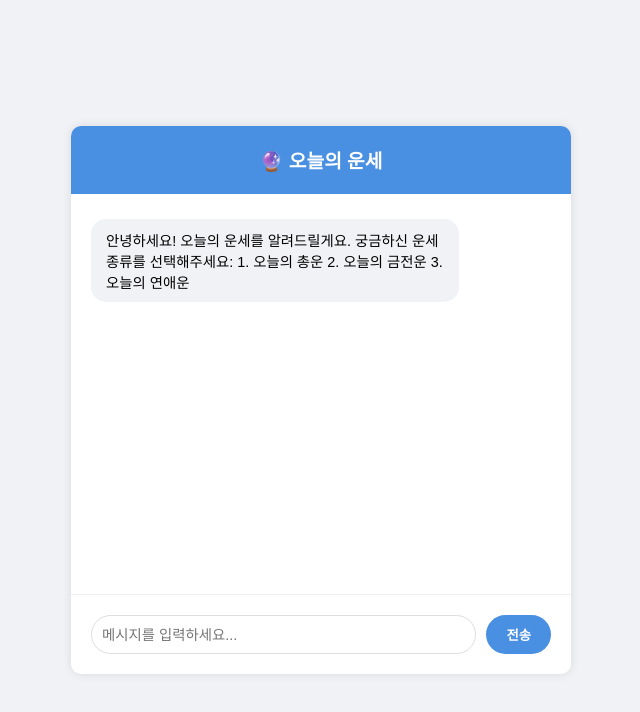
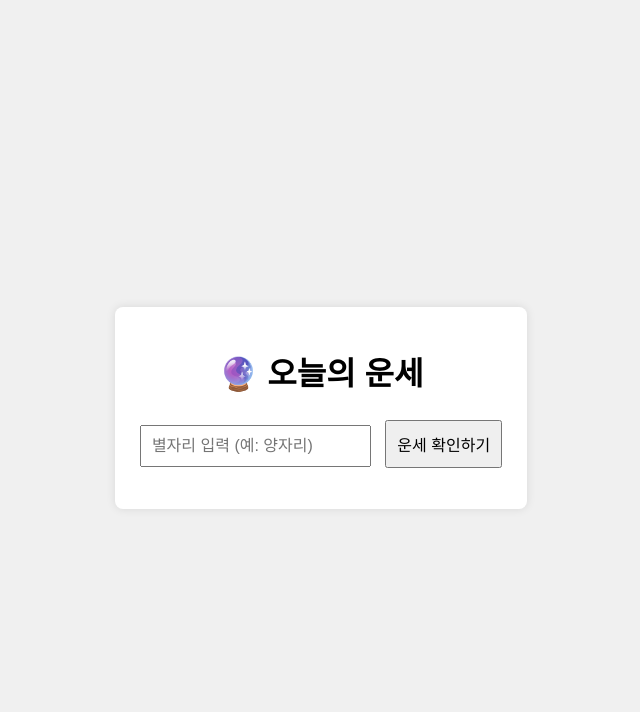
Before and after one commit to vlxjvkzdjxhe/vlxjvkzdjxhe.github.io, a plain HTML site: page docs/index.html in a window 1280 px wide. Shown: the whole page, without its empty margins (319-959 px from the left). Drawn offline with Linux system fonts and the light colour scheme.

Commit message:
Update index.html

```diff
--- a/docs/index.html
+++ b/docs/index.html
@@ -5,219 +5,62 @@
     <meta name="viewport" content="width=device-width, initial-scale=1.0">
     <title>오늘의 운세 챗봇</title>
     <style>
-        * {
-            margin: 0;
-            padding: 0;
-            box-sizing: border-box;
-        }
-
         body {
-            font-family: 'Noto Sans KR', sans-serif;
-            background-color: #f0f2f5;
+            font-family: Arial, sans-serif;
             display: flex;
             justify-content: center;
             align-items: center;
-            min-height: 100vh;
+            height: 100vh;
+            background-color: #f0f0f0;
+        }
+        .container {
+            text-align: center;
+            background: #fff;
             padding: 20px;
+            border-radius: 8px;
+            box-shadow: 0px 0px 10px rgba(0, 0, 0, 0.1);
         }
-
-        .chat-container {
-            width: 100%;
-            max-width: 500px;
-            background: white;
-            border-radius: 10px;
-            box-shadow: 0 0 10px rgba(0,0,0,0.1);
-            overflow: hidden;
-        }
-
-        .chat-header {
-            background: #4a90e2;
-            color: white;
-            padding: 20px;
-            text-align: center;
-            font-size: 1.2em;
-            font-weight: bold;
-        }
-
-        .chat-messages {
-            height: 400px;
-            overflow-y: auto;
-            padding: 20px;
-        }
-
-        .message {
-            margin-bottom: 15px;
-            display: flex;
-            flex-direction: column;
-        }
-
-        .message.bot {
-            align-items: flex-start;
-        }
-
-        .message.user {
-            align-items: flex-end;
-        }
-
-        .message-content {
-            max-width: 80%;
-            padding: 10px 15px;
-            border-radius: 15px;
-            font-size: 0.9em;
-            margin: 5px 0;
-        }
-
-        .bot .message-content {
-            background: #f0f2f5;
-        }
-
-        .user .message-content {
-            background: #4a90e2;
-            color: white;
-        }
-
-        .chat-input {
-            display: flex;
-            padding: 20px;
-            border-top: 1px solid #eee;
-        }
-
-        input[type="text"] {
-            flex: 1;
+        input, button {
             padding: 10px;
-            border: 1px solid #ddd;
-            border-radius: 20px;
-            margin-right: 10px;
-            font-size: 0.9em;
-        }
-
-        button {
-            padding: 10px 20px;
-            background: #4a90e2;
-            color: white;
-            border: none;
-            border-radius: 20px;
-            cursor: pointer;
-            font-weight: bold;
-        }
-
-        button:hover {
-            background: #357abd;
-        }
-
-        .loading {
-            display: none;
-            text-align: center;
-            padding: 10px;
-            font-style: italic;
-            color: #666;
+            margin: 5px;
+            font-size: 16px;
         }
     </style>
 </head>
 <body>
-    <div class="chat-container">
-        <div class="chat-header">
-            🔮 오늘의 운세
-        </div>
-        <div class="chat-messages" id="chatMessages">
-            <div class="message bot">
-                <div class="message-content">
-                    안녕하세요! 오늘의 운세를 알려드릴게요. 궁금하신 운세 종류를 선택해주세요:
-                    1. 오늘의 총운
-                    2. 오늘의 금전운
-                    3. 오늘의 연애운
-                </div>
-            </div>
-        </div>
-        <div class="loading" id="loading">
-            답변을 생성중입니다...
-        </div>
-        <div class="chat-input">
-            <input type="text" id="userInput" placeholder="메시지를 입력하세요...">
-            <button onclick="sendMessage()">전송</button>
-        </div>
+    <div class="container">
+        <h1>🔮 오늘의 운세</h1>
+        <input type="text" id="sign" placeholder="별자리 입력 (예: 양자리)">
+        <button onclick="getHoroscope()">운세 확인하기</button>
+        <p id="result"></p>
     </div>
 
     <script>
-        const API_URL = 'http://localhost:3000/api/fortune';
+        async function getHoroscope() {
+            const sign = document.getElementById("sign").value;
+            const resultElement = document.getElementById("result");
 
-        async function getFortune(type) {
+            if (!sign) {
+                resultElement.textContent = "별자리를 입력해 주세요!";
+                return;
+            }
+
+            resultElement.textContent = "운세를 가져오는 중...";
+
             try {
-                const response = await fetch(API_URL, {
-                    method: 'POST',
+                const response = await fetch("http://localhost:3000/api/horoscope", {
+                    method: "POST",
                     headers: {
-                        'Content-Type': 'application/json',
+                        "Content-Type": "application/json"
                     },
-                    body: JSON.stringify({ type })
+                    body: JSON.stringify({ sign })
                 });
-
-                if (!response.ok) {
-                    throw new Error('API 요청 실패');
-                }
-
                 const data = await response.json();
-                return data.fortune;
+                resultElement.textContent = data.horoscope || "운세를 가져올 수 없습니다.";
             } catch (error) {
-                console.error('API 요청 오류:', error);
-                return '죄송합니다. 일시적인 오류가 발생했습니다.';
+                resultElement.textContent = "오류가 발생했습니다. 다시 시도해 주세요.";
             }
         }
-
-        async function processUserInput(input) {
-            const cleanInput = input.trim();
-            let fortuneType;
-
-            if (cleanInput === "1" || cleanInput.includes("총운")) {
-                fortuneType = "총운";
-            } else if (cleanInput === "2" || cleanInput.includes("금전")) {
-                fortuneType = "금전운";
-            } else if (cleanInput === "3" || cleanInput.includes("연애")) {
-                fortuneType = "연애운";
-            } else {
-                return "1, 2, 3 중에서 선택하시거나, '총운', '금전운', '연애운' 중 하나를 입력해주세요.";
-            }
-
-            return await getFortune(fortuneType);
-        }
-
-        function addMessage(message, isUser = false) {
-            const chatMessages = document.getElementById('chatMessages');
-            const messageDiv = document.createElement('div');
-            messageDiv.className = `message ${isUser ? 'user' : 'bot'}`;
-            messageDiv.innerHTML = `
-                <div class="message-content">
-                    ${message}
-                </div>
-            `;
-            chatMessages.appendChild(messageDiv);
-            chatMessages.scrollTop = chatMessages.scrollHeight;
-        }
-
-        function showLoading(show) {
-            const loading = document.getElementById('loading');
-            loading.style.display = show ? 'block' : 'none';
-        }
-
-        async function sendMessage() {
-            const input = document.getElementById('userInput');
-            const message = input.value.trim();
-
-            if (message) {
-                addMessage(message, true);
-                input.value = '';
-                showLoading(true);
-
-                const response = await processUserInput(message);
-                showLoading(false);
-                setTimeout(() => addMessage(response), 500);
-            }
-        }
-
-        document.getElementById('userInput').addEventListener('keypress', (e) => {
-            if (e.key === 'Enter') {
-                sendMessage();
-            }
-        });
     </script>
 </body>
 </html>
```
